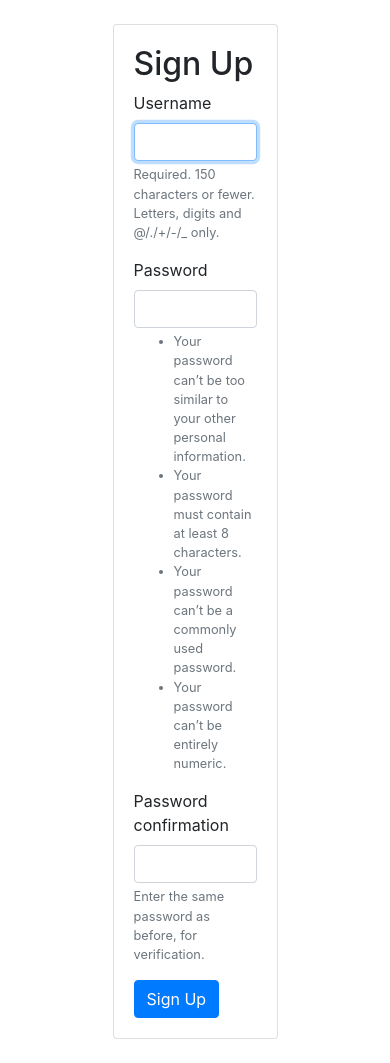
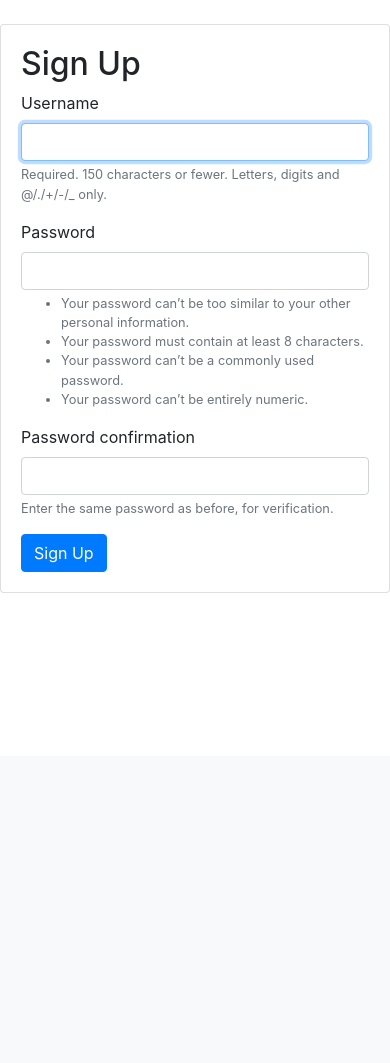
Before and after one commit to pratik7368patil/SmartRobot, a Django app: page /signup/ in a window 390 px wide. Shown: the part 88-1151 px from the top of the page. After the commit the page ends 681 px from the top, so only its background shows below. Run offline with Django 3.2, Linux system fonts and the light colour scheme; some libraries are stand-ins or nearby versions.

Commit message:
fixed responsive problem

```diff
--- a/mysite/core/templates/registration/login.html
+++ b/mysite/core/templates/registration/login.html
@@ -4,7 +4,7 @@
 
 {% block content %}
 	<div class="row justify-content-center">
-		<div class="col-6">
+		<div class="col-md-offset-6">
 			<div class="card">
 				<div class="card-body">
 					<h2>Log in</h2>
--- a/mysite/core/templates/registration/password_change_form.html
+++ b/mysite/core/templates/registration/password_change_form.html
@@ -4,7 +4,7 @@
 
 {% block content %}
 	<div class="row justify-content-center">
-		<div class="col-6">
+		<div class="col-md-offset-6">
 			<div class="card">
 				<div class="card-body">
 					<h2>Change Password</h2>
--- a/mysite/core/templates/registration/password_reset_form.html
+++ b/mysite/core/templates/registration/password_reset_form.html
@@ -4,7 +4,7 @@
 
 {% block content %}
 	<div class="row justify-content-center">
-		<div class="col-6">
+		<div class="col-md-offset-6">
 			<div class="card">
 				<div class="card-body">
 					<h2>Reset Your Password</h2>
--- a/mysite/core/templates/registration/signup.html
+++ b/mysite/core/templates/registration/signup.html
@@ -4,7 +4,7 @@
 
 {% block content %}
 	<div class="row justify-content-center mb-4">
-		<div class="col-6">
+		<div class="col-md-offset-6">
 			<div class="card">
 				<div class="card-body">
 					<h2>Sign Up</h2>
--- a/mysite/core/templates/user_form.html
+++ b/mysite/core/templates/user_form.html
@@ -1,7 +1,7 @@
 {% extends 'base.html' %}
 {% block content %}
 	<div class="row justify-content-center mb-4">
-		<div class="col-6">
+		<div class="col-md-offset-6">
 			<div class="card">
 				<div class="card-body">
 					<h2>Share your Information with Robot</h2>
```
Also changed, not shown: db.sqlite3.
